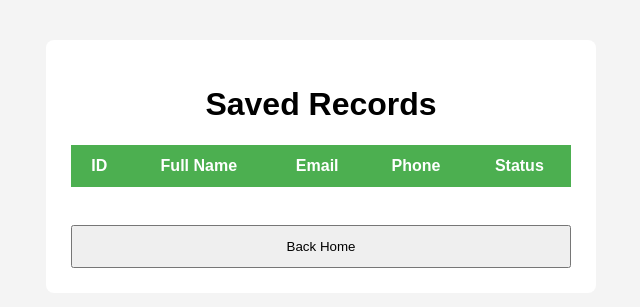
After one commit to graciElla001/CodeAlpha_DataRedundancyRemovalSystem, a Flask app: page /records in a window 1280 px wide. The commit adds this page. Shown: the top 307 px of the page, without its empty margins (319-959 px from the left). Run offline with Flask 3, Linux system fonts and the light colour scheme; lists and menus that the app fills with data are empty.

Commit message:
Update Records to show a table

```diff
--- a/app.py
+++ b/app.py
@@ -1,8 +1,18 @@
 from flask import Flask, render_template, request
-from database import create_database
+
+from database import (
+    create_database,
+    add_user,
+    user_exists,
+    get_all_users,
+    get_records
+)
+
+from duplicate_checker import check_name_similarity
 
 app = Flask(__name__)
 
+# Create the database (if it doesn't already exist)
 create_database()
 
 
@@ -10,32 +20,70 @@ create_database()
 def home():
     return render_template("index.html")
 
+
 @app.route("/add", methods=["POST"])
 def add_record():
+
+    # Get data from the form and normalize it
+    full_name = request.form["full_name"].strip()
+    email = request.form["email"].strip().lower()
+    phone = request.form["phone"].strip()
+
+    # Check for exact duplicate email
+    if user_exists(email):
+        return render_template("duplicate.html")
+
+    # Check for similar names
+    existing_users = get_all_users()
+
+    is_similar, matched_name, similarity = check_name_similarity(
+        full_name,
+        existing_users
+    )
+
+    # Warn if a similar name is found
+    if is_similar:
+        return render_template(
+            "warning.html",
+            matched_name=matched_name,
+            similarity=f"{similarity:.0f}",
+            full_name=full_name,
+            email=email,
+            phone=phone
+        )
+
+    # Save as a unique record
+    add_user(full_name, email, phone, "Unique")
+
+    return render_template("success.html")
+
+
+@app.route("/save_anyway", methods=["POST"])
+def save_anyway():
 
     full_name = request.form["full_name"]
     email = request.form["email"]
     phone = request.form["phone"]
 
-    print("Full Name:", full_name)
-    print("Email:", email)
-    print("Phone:", phone)
+    add_user(
+        full_name,
+        email,
+        phone,
+        "False Positive"
+    )
 
-    return f"""
-    Record received successfully!
+    return render_template("success.html")
 
-    <br><br>
+@app.route("/records")
+def records():
 
-    Name: {full_name}
+    records = get_records()
 
-    <br>
+    return render_template(
+        "records.html",
+        records=records
+    )
 
-    Email: {email}
-
-    <br>
-
-    Phone: {phone}
-    """
 
 if __name__ == "__main__":
     app.run(debug=True)
--- a/database.py
+++ b/database.py
@@ -14,9 +14,77 @@ def create_database():
             id INTEGER PRIMARY KEY AUTOINCREMENT,
             full_name TEXT NOT NULL,
             email TEXT NOT NULL UNIQUE,
-            phone TEXT NOT NULL
+            phone TEXT NOT NULL,
+                   status TEXT NOT NULL
         )
     """)
 
     connection.commit()
     connection.close()
+
+
+def add_user(full_name, email, phone, status):
+    """Insert a new user into the database."""
+
+    connection = sqlite3.connect(DATABASE_NAME)
+    cursor = connection.cursor()
+
+    cursor.execute("""
+        INSERT INTO users (full_name, email, phone, status)
+        VALUES (?, ?, ?, ?)
+    """, (full_name, email, phone, status))
+
+    connection.commit()
+    connection.close()
+
+def user_exists(email):
+    """Check if a user with the given email already exists."""
+
+    connection = sqlite3.connect(DATABASE_NAME)
+    cursor = connection.cursor()
+
+    cursor.execute("""
+        SELECT * FROM users
+        WHERE email = ?
+    """, (email,))
+
+    user = cursor.fetchone()
+
+    connection.close()
+
+    return user
+
+def get_all_users():
+    """Return all users from the database."""
+
+    connection = sqlite3.connect(DATABASE_NAME)
+    cursor = connection.cursor()
+
+    cursor.execute("""
+        SELECT full_name, email, phone
+        FROM users
+    """)
+
+    users = cursor.fetchall()
+
+    connection.close()
+
+    return users
+
+def get_records():
+    """Return all records from the database."""
+
+    connection = sqlite3.connect(DATABASE_NAME)
+    cursor = connection.cursor()
+
+    cursor.execute("""
+        SELECT id, full_name, email, phone, status
+        FROM users
+        ORDER BY id ASC
+    """)
+
+    records = cursor.fetchall()
+
+    connection.close()
+
+    return records
--- a/static/style.css
+++ b/static/style.css
@@ -35,3 +35,39 @@ button {
     padding: 12px;
     cursor: pointer;
 }
+
+table{
+
+    width:100%;
+
+    border-collapse:collapse;
+
+    margin-top:20px;
+
+}
+
+th{
+
+    background:#4CAF50;
+
+    color:white;
+
+    padding:12px;
+
+}
+
+td{
+
+    border:1px solid #ddd;
+
+    padding:10px;
+
+    text-align:center;
+
+}
+
+tr:nth-child(even){
+
+    background:#f2f2f2;
+
+}
--- /dev/null
+++ b/templates/records.html
@@ -0,0 +1,58 @@
+<!DOCTYPE html>
+<html lang="en">
+<head>
+
+    <meta charset="UTF-8">
+
+    <title>All Records</title>
+
+    <link rel="stylesheet"
+          href="{{ url_for('static', filename='style.css') }}">
+
+</head>
+
+<body>
+
+<div class="container">
+
+<h1>Saved Records</h1>
+
+<table>
+
+<tr>
+
+<th>ID</th>
+<th>Full Name</th>
+<th>Email</th>
+<th>Phone</th>
+<th>Status</th>
+
+</tr>
+
+{% for record in records %}
+
+<tr>
+
+<td>{{ record[0] }}</td>
+<td>{{ record[1] }}</td>
+<td>{{ record[2] }}</td>
+<td>{{ record[3] }}</td>
+<td>{{ record[4] }}</td>
+
+</tr>
+
+{% endfor %}
+
+</table>
+
+<br>
+
+<a href="/">
+<button>Back Home</button>
+</a>
+
+</div>
+
+</body>
+
+</html>
```
Also changed, not shown: duplicate_checker.py (+19 -0 lines), templates/duplicate.html (added, +29 -0 lines), templates/index.html (+11 -0 lines), templates/success.html (added, +29 -0 lines), templates/warning.html (added, +73 -0 lines).
